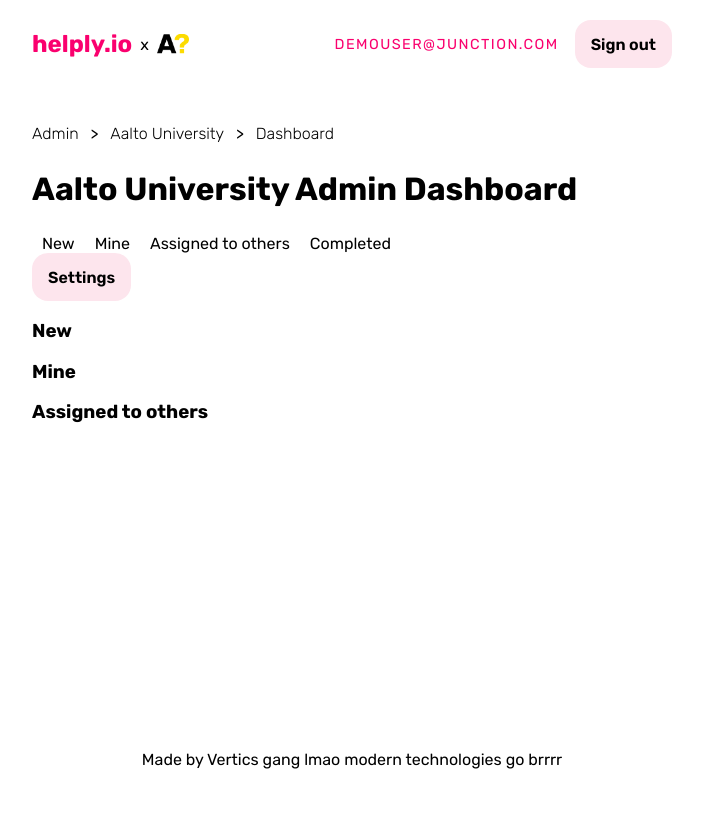
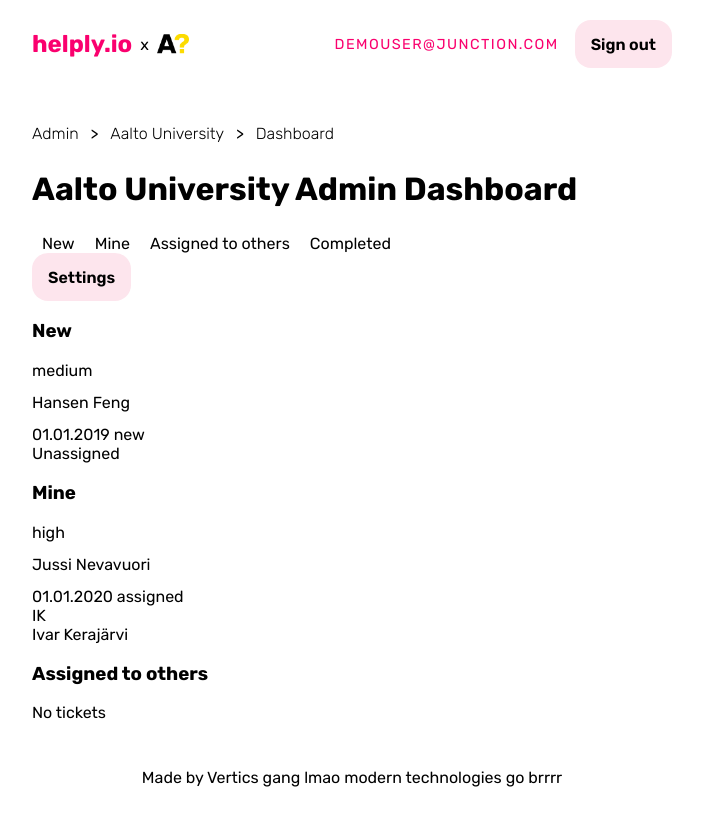
Before and after one commit to IvarK/HelplyFrontend, a SvelteKit app: page /admin in a window 1280 px wide. Shown: the whole page, without its empty margins (288-991 px from the left). Built offline with nearby package versions, Linux system fonts and the light colour scheme; data requests are answered from the project's data file.

Commit message:
backend stuff, listing tickets, initial modal

```diff
--- a/backend.json
+++ b/backend.json
@@ -1,5 +1,23 @@
 {
-  "cases": {
-    "title": "Mutsis pillu"
-  }
+  "tickets": [
+    {
+    "email": "hansenfeng69@gmail.com",
+    "name": "Hansen Feng",
+    "created_at": "2019-01-01T00:00:00Z",
+    "status": "new",
+    "description": "He bought a rope and a chair from Clas Ohlson",
+    "notes": [],
+    "severity": "medium"
+   },
+   {
+    "email": "jussi@nevavuori.com",
+    "name": "Jussi Nevavuori",
+    "created_at": "2020-01-01T00:00:00Z",
+    "status": "assigned",
+    "reporter": "Ivar Kerajärvi",
+    "description": "He insists on using React over Vue",
+    "notes": [],
+    "severity": "high"
+   }
+  ]
 }
--- a/package.json
+++ b/package.json
@@ -34,6 +34,7 @@
 	"type": "module",
 	"dependencies": {
 		"axios": "^1.1.3",
+		"moment": "^2.29.4",
 		"sass": "^1.56.0"
 	}
 }
--- /dev/null
+++ b/src/lib/api/index.ts
@@ -0,0 +1,12 @@
+import axios from "axios";
+
+const apiUrl = 'http://localhost:3000';
+
+const Api = {
+  getTickets: async (): Promise<ITicket[]> => {
+    const response = await axios.get(`${apiUrl}/tickets`);
+    return response.data;
+  }
+}
+
+export default Api;
--- /dev/null
+++ b/src/lib/stores/index.ts
@@ -0,0 +1,3 @@
+import { writable } from "svelte/store";
+
+export const modalTicket = writable<ITicket | null>(null);
--- a/src/routes/admin/Board.svelte
+++ b/src/routes/admin/Board.svelte
@@ -1,11 +1,38 @@
-<script>
+<script lang="ts">
+	import Api from "$lib/api";
+	import { modalTicket } from "$lib/stores";
+	import { onMount } from "svelte";
 	import Column from "./Column.svelte";
+	import Modal from "./Modal.svelte";
 
+  let tickets: ITicket[] = [];
+
+  const currentUser = "Ivar Kerajärvi";
+
+  onMount(async () => {
+    tickets = await Api.getTickets();
+  });
+
+  let currentTicket: ITicket | null = null;
+
+  modalTicket.subscribe(ticket => {
+    currentTicket = ticket;
+    console.log("asd")
+  });
+
+  $: newTickets = tickets.filter((ticket) => ticket.status === "new");
+  $: mineTickets = tickets.filter((ticket) => ticket.status === "assigned" && ticket.reporter === currentUser);
+  $: othersTickets = tickets.filter((ticket) => ticket.status === "assigned" && ticket.reporter !== currentUser);
 </script>
+
 <div>
   <div class="colums">
-    <Column category="New"/>
-    <Column category="Mine"/>
-    <Column category="Assigned to others"/>
+    <Column category="New" tickets={newTickets}/>
+    <Column category="Mine" tickets={mineTickets}/>
+    <Column category="Assigned to others" tickets={othersTickets}/>
   </div>
+
+  {#if currentTicket}
+    <Modal ticket={currentTicket}/>
+  {/if}
 </div>
--- a/src/routes/admin/Column.svelte
+++ b/src/routes/admin/Column.svelte
@@ -1,7 +1,25 @@
 <script lang="ts">
+	import { modalTicket } from "$lib/stores";
+	import Ticket from "./Ticket.svelte";
+
   export let category: string;
+  export let tickets: ITicket[];
+
+  function showModal(ticket: ITicket): void {
+    modalTicket.set(ticket);
+    console.log("asdfgfd")
+  };
 </script>
 
 <div class="column">
   <h3>{category}</h3>
+  {#if tickets.length > 0}
+    {#each tickets as ticket}
+    <div on:click={() => showModal(ticket)}>
+      <Ticket ticket={ticket}/>
+    </div>
+    {/each}
+  {:else}
+    <div class="empty">No tickets</div>
+  {/if}
 </div>
--- /dev/null
+++ b/src/routes/admin/Modal.svelte
@@ -0,0 +1,30 @@
+<script lang="ts">
+	import { modalTicket } from "$lib/stores";
+
+  export let ticket: ITicket;
+</script>
+
+<div class="modal-bg">
+  <div class="modal">
+    <h1>{ticket.name}</h1>
+    <div on:click={() => modalTicket.set(null)}>x</div>
+  </div>
+</div>
+
+<style>
+  .modal-bg {
+    position: fixed;
+    top: 0;
+    left: 0;
+    width: 100%;
+    height: 100%;
+    background-color: rgba(0, 0, 0, 0.5);
+    display: flex;
+    justify-content: center;
+    align-items: center;
+  }
+
+  .modal {
+    background: white;
+  }
+</style>
--- /dev/null
+++ b/src/routes/admin/Ticket.svelte
@@ -0,0 +1,22 @@
+<script lang="ts">
+  import moment from 'moment';
+  export let ticket: ITicket;
+
+  $: date = moment(ticket.created_at).format('DD.MM.YYYY');
+  $: assigneeInitials = ticket.reporter
+    ?.split(' ')
+    .map((name) => name[0])
+    .join('') ?? '';
+</script>
+
+<div class="ticket">
+  <div class={`severity-blob--${ticket.severity}`}>
+    <span class="severity">{ticket.severity ?? "unclassified"}</span>
+    <h2>{ticket.name}</h2>
+    <span>{date} {ticket.status}</span>
+    <div class="assignee">
+      <div class="assignee-avatar">{assigneeInitials}</div>
+      <div>{ticket.reporter ?? "Unassigned"}</div>
+    </div>
+  </div>
+</div>
```
Also changed, not shown: src/api/index.ts (deleted, +0 -11 lines), src/app.d.ts (+22 -0 lines), 1 other file (tests, documents, lock files or other folders).
